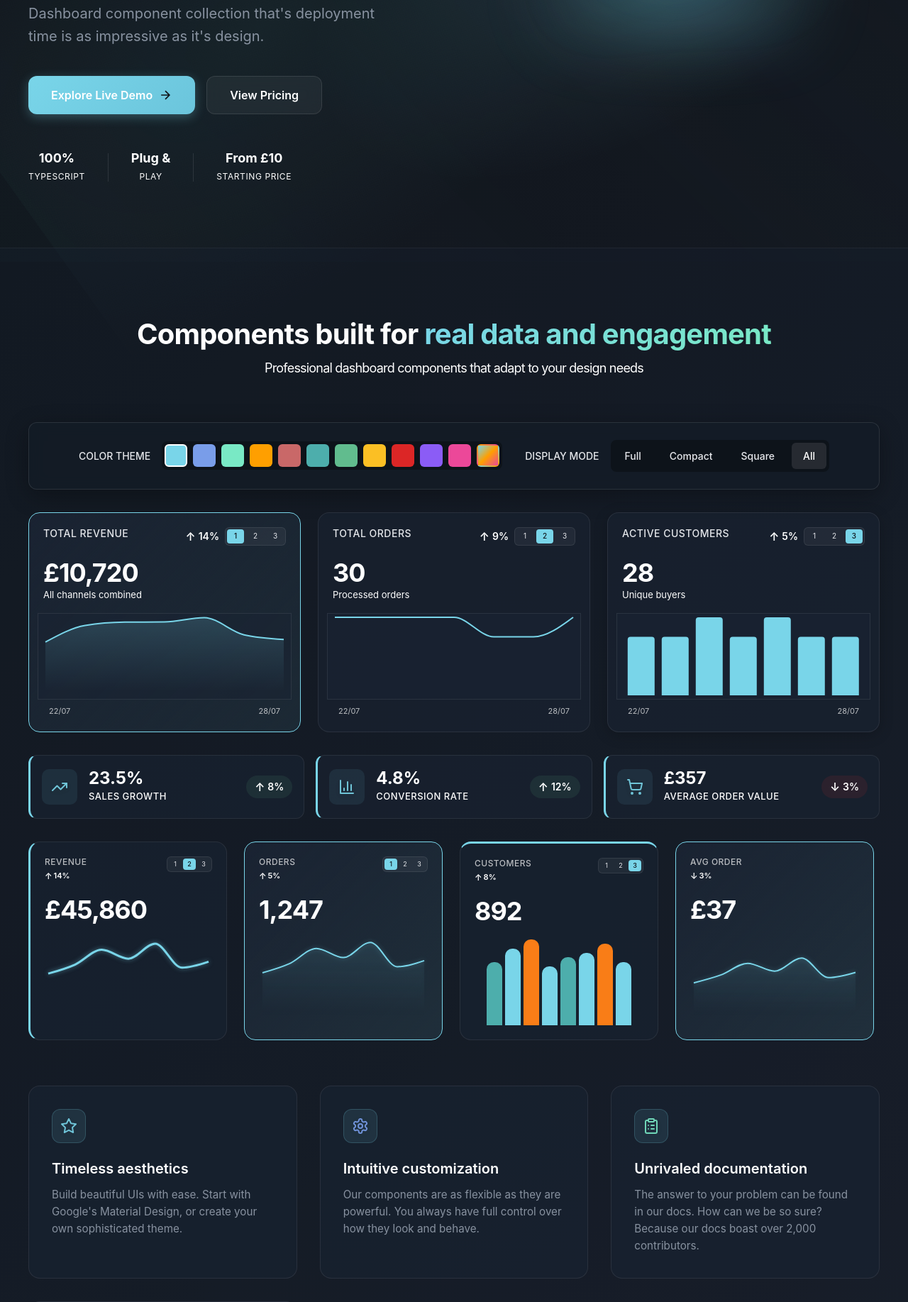
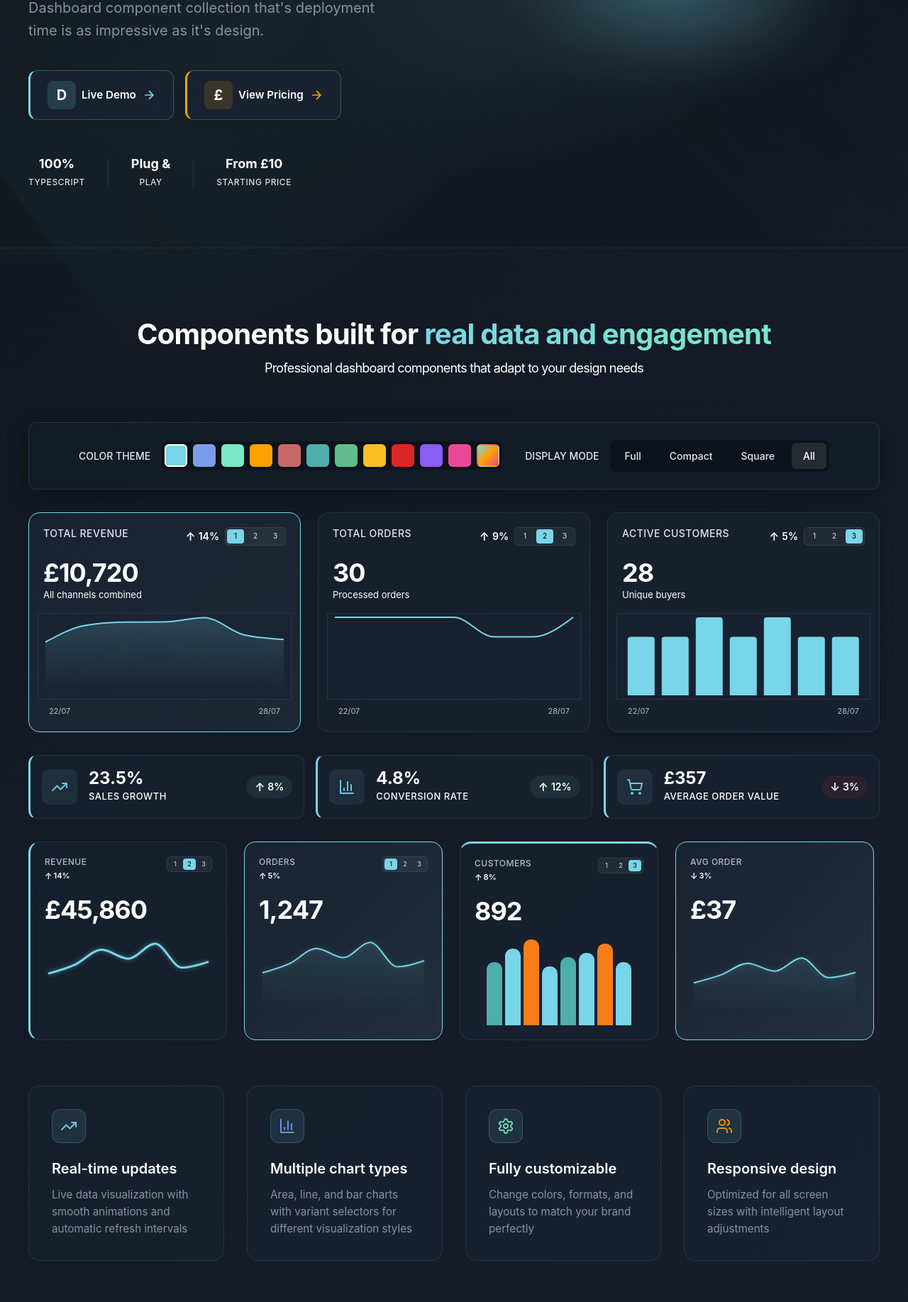
Before and after one commit to ablair264/SplitfinUI, a React (Vite) app: page / in a window 1280 px wide. Shown: the part 451-2286 px from the top of the page at 71% size. Built offline with nearby package versions, Linux system fonts and the light colour scheme.

Commit message:
Fix TypeScript errors and add missing dependencies

```diff
--- a/src/components/Dashboard/shared/MetricCardSquare.module.css
+++ b/src/components/Dashboard/shared/MetricCardSquare.module.css
@@ -242,9 +242,9 @@
   display: flex;
   justify-content: space-between;
   align-items: center;
-  padding: 0 0 8px 0;
+  padding: 0 0 6px 0;
   border-bottom: 1px solid var(--border-color);
-  margin-bottom: 8px;
+  margin-bottom: 6px;
 }
 
 .tableHeaderName,
@@ -260,7 +260,7 @@
   flex: 1;
   display: flex;
   flex-direction: column;
-  gap: 6px;
+  gap: 4px;
   overflow-y: auto;
   overflow-x: hidden;
   max-height: calc(100% - 60px);
@@ -271,7 +271,7 @@
   display: flex;
   justify-content: space-between;
   align-items: center;
-  padding: 8px 6px;
+  padding: 6px 6px;
   border-radius: 4px;
   transition: background 0.2s ease;
 }
@@ -281,7 +281,7 @@
 }
 
 .tableName {
-  font-size: 11px;
+  font-size: 10px;
   color: var(--text-secondary);
   font-weight: 400;
   flex: 1;
@@ -297,7 +297,7 @@
 }
 
 .tableValue {
-  font-size: 11px;
+  font-size: 10px;
   font-weight: 600;
   color: var(--text-primary);
 }
--- a/src/pages/LandingPage.css
+++ b/src/pages/LandingPage.css
@@ -292,6 +292,106 @@
   display: block;
 }
 
+/* Hero buttons styled like MetricCard compact variant */
+.hero-button-compact {
+  display: inline-flex;
+  align-items: center;
+  gap: 0.5rem;
+  padding: 0.875rem 1.5rem;
+  background: rgba(26, 35, 50, 0.8);
+  border: 1px solid rgba(121, 213, 233, 0.3);
+  border-left: 3px solid var(--accent-primary);
+  border-radius: 12px;
+  color: var(--text-primary);
+  text-decoration: none;
+  font-weight: 600;
+  font-size: 0.95rem;
+  transition: all 0.3s cubic-bezier(0.4, 0, 0.2, 1);
+  position: relative;
+  overflow: hidden;
+  backdrop-filter: blur(10px);
+  box-shadow: 0 4px 12px rgba(0, 0, 0, 0.1);
+}
+
+.hero-button-compact::before {
+  content: '';
+  position: absolute;
+  top: 0;
+  left: -100%;
+  width: 100%;
+  height: 100%;
+  background: linear-gradient(90deg, transparent, rgba(121, 213, 233, 0.1), transparent);
+  transition: left 0.5s ease;
+}
+
+.hero-button-compact:hover::before {
+  left: 100%;
+}
+
+.hero-button-compact:hover {
+  background: rgba(26, 35, 50, 0.95);
+  transform: translateY(-2px);
+  box-shadow: 0 8px 24px rgba(121, 213, 233, 0.3);
+}
+
+.hero-button-icon {
+  width: 40px;
+  height: 40px;
+  background: rgba(121, 213, 233, 0.15);
+  border-radius: 8px;
+  display: flex;
+  align-items: center;
+  justify-content: center;
+  color: var(--accent-primary);
+  font-weight: 700;
+  flex-shrink: 0;
+  transition: all 0.3s ease;
+}
+
+.hero-button-compact:hover .hero-button-icon {
+  background: rgba(121, 213, 233, 0.25);
+  transform: scale(1.05);
+}
+
+.hero-button-content {
+  display: flex;
+  flex-direction: column;
+  align-items: flex-start;
+  flex: 1;
+}
+
+.hero-button-text {
+  font-size: 0.95rem;
+  font-weight: 600;
+  color: var(--text-primary);
+  line-height: 1.4;
+}
+
+.hero-button-arrow {
+  width: 20px;
+  height: 20px;
+  transition: transform 0.3s ease;
+  color: var(--accent-primary);
+  flex-shrink: 0;
+}
+
+.hero-button-compact:hover .hero-button-arrow {
+  transform: translateX(4px);
+}
+
+.hero-button-compact:nth-of-type(2) {
+  border-left-color: #FF9F00;
+}
+
+.hero-button-compact:nth-of-type(2) .hero-button-icon {
+  background: rgba(255, 159, 0, 0.15);
+  color: #FF9F00;
+}
+
+.hero-button-compact:nth-of-type(2) .hero-button-arrow {
+  color: #FF9F00;
+}
+
 /* ============================================================
    HERO SECTION
    ============================================================ */
@@ -533,14 +633,19 @@
 }
 
 /* ============================================================
-   FEATURE BOXES (Material UI Style)
+   FEATURE BOXES (Material UI Style) - 4 Column Layout
    ============================================================ */
 .features-grid {
   display: grid;
-  grid-template-columns: repeat(auto-fit, minmax(280px, 1fr));
+  grid-template-columns: repeat(4, 1fr);
   gap: 2rem;
   max-width: 1200px;
   margin: 0 auto;
+}
+
+/* Force 4 columns for specific sections */
+.features-4-col {
+  grid-template-columns: repeat(4, 1fr) !important;
 }
 
 .feature-box {
@@ -662,9 +767,9 @@
   background: rgba(26, 35, 50, 0.3);
 }
 
-.pricing-cards {
+.pricing-cards-3-col {
   display: grid;
-  grid-template-columns: repeat(auto-fit, minmax(320px, 1fr));
+  grid-template-columns: repeat(3, 1fr);
   gap: 2rem;
   max-width: 1000px;
   margin: 0 auto;
@@ -1021,6 +1126,14 @@
     grid-template-columns: repeat(2, 1fr);
   }
 
+  .features-4-col {
+    grid-template-columns: repeat(2, 1fr) !important;
+  }
+
+  .pricing-cards-3-col {
+    grid-template-columns: 1fr;
+  }
+
   .footer-content {
     grid-template-columns: 1fr;
     text-align: center;
@@ -1076,8 +1189,17 @@
     grid-template-columns: 1fr;
   }
 
+  .features-4-col {
+    grid-template-columns: 1fr !important;
+  }
+
   .pricing-cards {
     grid-template-columns: 1fr;
+  }
+
+  .hero-button-compact {
+    flex: 1;
+    justify-content: center;
   }
 
   .footer-links {
@@ -1105,6 +1227,16 @@
 
   .section-title {
     font-size: 2rem;
+  }
+
+  .hero-actions {
+    flex-direction: column;
+    gap: 1rem;
+  }
+
+  .hero-button-compact {
+    width: 100%;
+    justify-content: center;
   }
 
   .cta-actions {
--- a/src/pages/LandingPage.tsx
+++ b/src/pages/LandingPage.tsx
@@ -86,27 +86,6 @@ const LandingPage: React.FC = () => {
             <a href="#features" className="nav-link">Features</a>
             <a href="#pricing" className="nav-link">Pricing</a>
             <a href="/documentation" className="nav-link" target="_blank">Documentation</a>
-
-            {/* Navigation buttons styled like MetricCard compact variant */}
-            <Link to="/demo" className="nav-button-compact">
-              <div className="nav-button-icon">
-                <span style={{ fontSize: '20px' }}>D</span>
-              </div>
-              <span className="nav-button-text">Live Demo</span>
-              <svg className="nav-button-arrow" width="20" height="20" viewBox="0 0 24 24" fill="none" stroke="currentColor" strokeWidth="2">
-                <path d="M5 12h14M12 5l7 7-7 7"/>
-              </svg>
-            </Link>
-
-            <a href="#pricing" className="nav-button-compact">
-              <div className="nav-button-icon">
-                <span style={{ fontSize: '20px' }}>£</span>
-              </div>
-              <span className="nav-button-text">View Pricing</span>
-              <svg className="nav-button-arrow" width="20" height="20" viewBox="0 0 24 24" fill="none" stroke="currentColor" strokeWidth="2">
-                <path d="M5 12h14M12 5l7 7-7 7"/>
-              </svg>
-            </a>
           </div>
 
           <button
@@ -141,14 +120,29 @@ const LandingPage: React.FC = () => {
             </p>
 
             <div className="hero-actions">
-              <Link to="/demo" className="cta-button primary">
-                <span>Explore Live Demo</span>
-                <svg width="20" height="20" viewBox="0 0 24 24" fill="none" stroke="currentColor" strokeWidth="2">
+              {/* Navigation buttons styled like MetricCard compact variant */}
+              <Link to="/demo" className="hero-button-compact">
+                <div className="hero-button-icon">
+                  <span style={{ fontSize: '20px', fontWeight: 700 }}>D</span>
+                </div>
+                <div className="hero-button-content">
+                  <span className="hero-button-text">Live Demo</span>
+                </div>
+                <svg className="hero-button-arrow" width="20" height="20" viewBox="0 0 24 24" fill="none" stroke="currentColor" strokeWidth="2">
                   <path d="M5 12h14M12 5l7 7-7 7"/>
                 </svg>
               </Link>
-              <a href="#pricing" className="cta-button secondary">
-                <span>View Pricing</span>
+
+              <a href="#pricing" className="hero-button-compact">
+                <div className="hero-button-icon">
+                  <span style={{ fontSize: '20px', fontWeight: 700 }}>£</span>
+                </div>
+                <div className="hero-button-content">
+                  <span className="hero-button-text">View Pricing</span>
+                </div>
+                <svg className="hero-button-arrow" width="20" height="20" viewBox="0 0 24 24" fill="none" stroke="currentColor" strokeWidth="2">
+                  <path d="M5 12h14M12 5l7 7-7 7"/>
+                </svg>
               </a>
             </div>
 
@@ -581,37 +575,37 @@ const LandingPage: React.FC = () => {
             </ColorProvider>
 
             {/* Feature Boxes */}
-            <div className="features-grid" style={{ marginTop: '4rem', marginBottom: '4rem' }}>
+            <div className="features-grid features-4-col" style={{ marginTop: '4rem', marginBottom: '4rem' }}>
               <div className="feature-box">
                 <div className="feature-box-icon">
-                  <MetricIcon name="star" size={24} color="#79d5e9" />
+                  <MetricIcon name="trending-up" size={24} color="#79d5e9" />
                 </div>
-                <h3>Timeless aesthetics</h3>
-                <p>Build beautiful UIs with ease. Start with Google's Material Design, or create your own sophisticated theme.</p>
+                <h3>Real-time updates</h3>
+                <p>Live data visualization with smooth animations and automatic refresh intervals</p>
               </div>
 
               <div className="feature-box">
                 <div className="feature-box-icon">
-                  <MetricIcon name="settings" size={24} color="#799de9" />
+                  <MetricIcon name="bar-chart" size={24} color="#799de9" />
                 </div>
-                <h3>Intuitive customization</h3>
-                <p>Our components are as flexible as they are powerful. You always have full control over how they look and behave.</p>
+                <h3>Multiple chart types</h3>
+                <p>Area, line, and bar charts with variant selectors for different visualization styles</p>
               </div>
 
               <div className="feature-box">
                 <div className="feature-box-icon">
-                  <MetricIcon name="order" size={24} color="#79e9c5" />
+                  <MetricIcon name="settings" size={24} color="#79e9c5" />
                 </div>
-                <h3>Unrivaled documentation</h3>
-                <p>The answer to your problem can be found in our docs. How can we be so sure? Because our docs boast over 2,000 contributors.</p>
+                <h3>Fully customizable</h3>
+                <p>Change colors, formats, and layouts to match your brand perfectly</p>
               </div>
 
               <div className="feature-box">
                 <div className="feature-box-icon">
                   <MetricIcon name="users" size={24} color="#FF9F00" />
                 </div>
-                <h3>Dedicated to accessibility</h3>
-                <p>We believe in building for everyone. That's why accessibility is a high priority with every new feature we ship.</p>
+                <h3>Responsive design</h3>
+                <p>Optimized for all screen sizes with intelligent layout adjustments</p>
               </div>
             </div>
 
@@ -793,7 +787,7 @@ const LandingPage: React.FC = () => {
           </div>
 
           {/* Feature boxes for other components */}
-          <div className="features-grid" style={{ marginBottom: '3rem' }}>
+          <div className="features-grid features-4-col" style={{ marginBottom: '3rem' }}>
             <div className="feature-box">
               <div className="feature-box-icon">
                 <MetricIcon name="activity" size={24} color="#79d5e9" />
@@ -1004,7 +998,7 @@ const LandingPage: React.FC = () => {
             </h2>
           </div>
 
-          <div className="pricing-cards">
+          <div className="pricing-cards-3-col">
             <div className="pricing-card">
               <div className="price-badge">STARTER</div>
               <h3 className="price-title">Components Package</h3>
```
